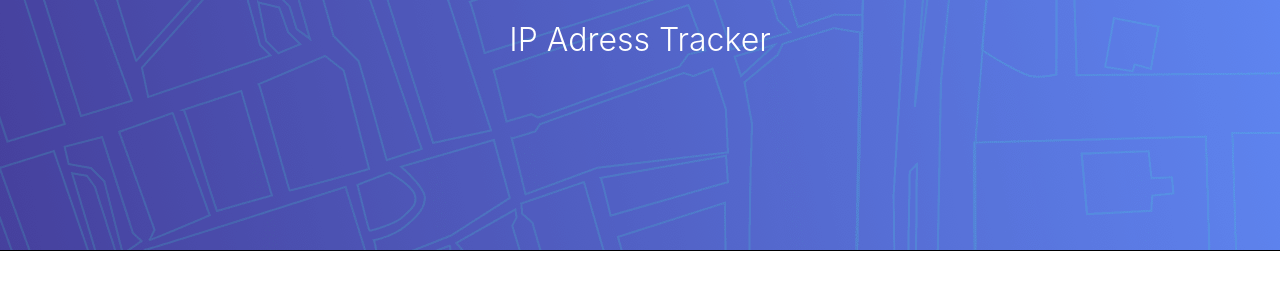
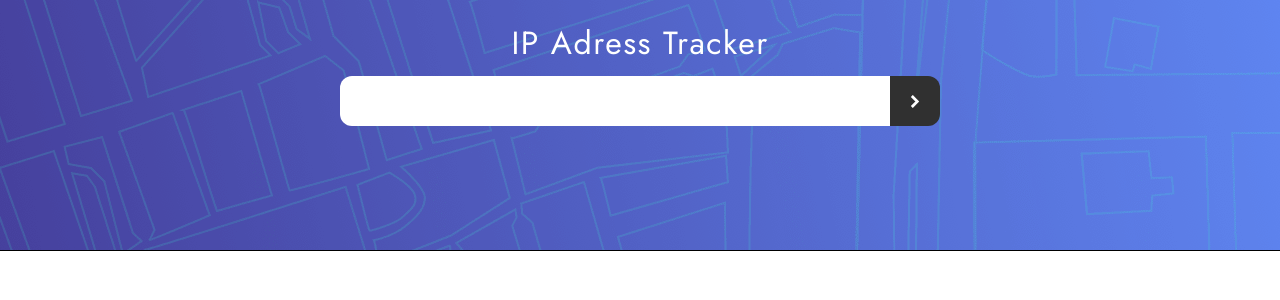
Before and after one commit to kevinllo/IP-Addres-Tracker, a React (Create React App) app: page / in a window 1280 px wide. Shown: the top 300 px of the page. Built offline with nearby package versions, Linux system fonts and the light colour scheme.

Commit message:
ADD:  search button

```diff
--- a/src/App.css
+++ b/src/App.css
@@ -1,46 +1,7 @@
-/* .App {
-
-  text-align: center;
-}
-
-.App-logo {
-  height: 40vmin;
-  pointer-events: none;
-}
-
-@media (prefers-reduced-motion: no-preference) {
-  .App-logo {
-    animation: App-logo-spin infinite 20s linear;
-  }
-}
-
-.App-header {
-  background-color: #282c34;
-  min-height: 100vh;
-  display: flex;
-  flex-direction: column;
-  align-items: center;
-  justify-content: center;
-  font-size: calc(10px + 2vmin);
-  color: white;
-}
-
-.App-link {
-  color: #61dafb;
-}
-
-@keyframes App-logo-spin {
-  from {
-    transform: rotate(0deg);
-  }
-  to {
-    transform: rotate(360deg);
-  }
-}
- */
-
+@import url("https://fonts.googleapis.com/css2?family=Jost:wght@200;300;400;500&display=swap");
 * {
   margin: 0;
   padding: 0;
   box-sizing: border-box;
+  font-family: "Jost", sans-serif;
 }
--- a/src/components/Header.js
+++ b/src/components/Header.js
@@ -1,10 +1,12 @@
 import React from "react";
 import styled from "styled-components";
+import SearchButton from "./SearchButton";
 
 function Header() {
   return (
     <Container>
       <Title>IP Adress Tracker</Title>
+      <SearchButton />
     </Container>
   );
 }
@@ -34,5 +36,6 @@ const Container = styled.div`
 const Title = styled.h1`
   text-align: center;
   color: white;
-  font-weight: 300;
+  font-weight: 400;
+  letter-spacing: 1.5px;
 `;
--- /dev/null
+++ b/src/components/SearchButton.js
@@ -0,0 +1,56 @@
+import React from "react";
+import styled from "styled-components";
+
+function SearchButton() {
+  return (
+    <Container>
+      <Buttons>
+        <input type="search" />
+        <input type="submit" value="" />
+      </Buttons>
+    </Container>
+  );
+}
+
+export default SearchButton;
+
+const Container = styled.div`
+  width: 100%;
+  height: 70px;
+  display: flex;
+  justify-content: center;
+  align-items: center;
+`;
+const Buttons = styled.div`
+  display: flex;
+  width: 600px;
+  height: 50px;
+  & input {
+    height: 100%;
+    border: none;
+  }
+  & input[type="search"] {
+    flex: 1;
+    border-radius: 12px 0px 0px 12px;
+    padding: 0px 25px;
+    font-size: 18px;
+    &:focus {
+      outline: none;
+    }
+  }
+  & input[type="submit"] {
+    padding: 0px 25px;
+    border-radius: 0px 12px 12px 0px;
+    background-color: #303030;
+    color: white;
+    cursor: pointer;
+    background-image: url("/images/icon-arrow.svg");
+    background-size: 20%;
+    background-repeat: no-repeat;
+    background-position: center;
+    transition: all 250ms;
+    &:hover {
+      background-color: #444343;
+    }
+  }
+`;
--- a/src/index.css
+++ b/src/index.css
@@ -1,7 +1,5 @@
+
 body {
-  font-family: -apple-system, BlinkMacSystemFont, "Segoe UI", "Roboto", "Oxygen",
-    "Ubuntu", "Cantarell", "Fira Sans", "Droid Sans", "Helvetica Neue",
-    sans-serif;
   -webkit-font-smoothing: antialiased;
   -moz-osx-font-smoothing: grayscale;
 }
```
